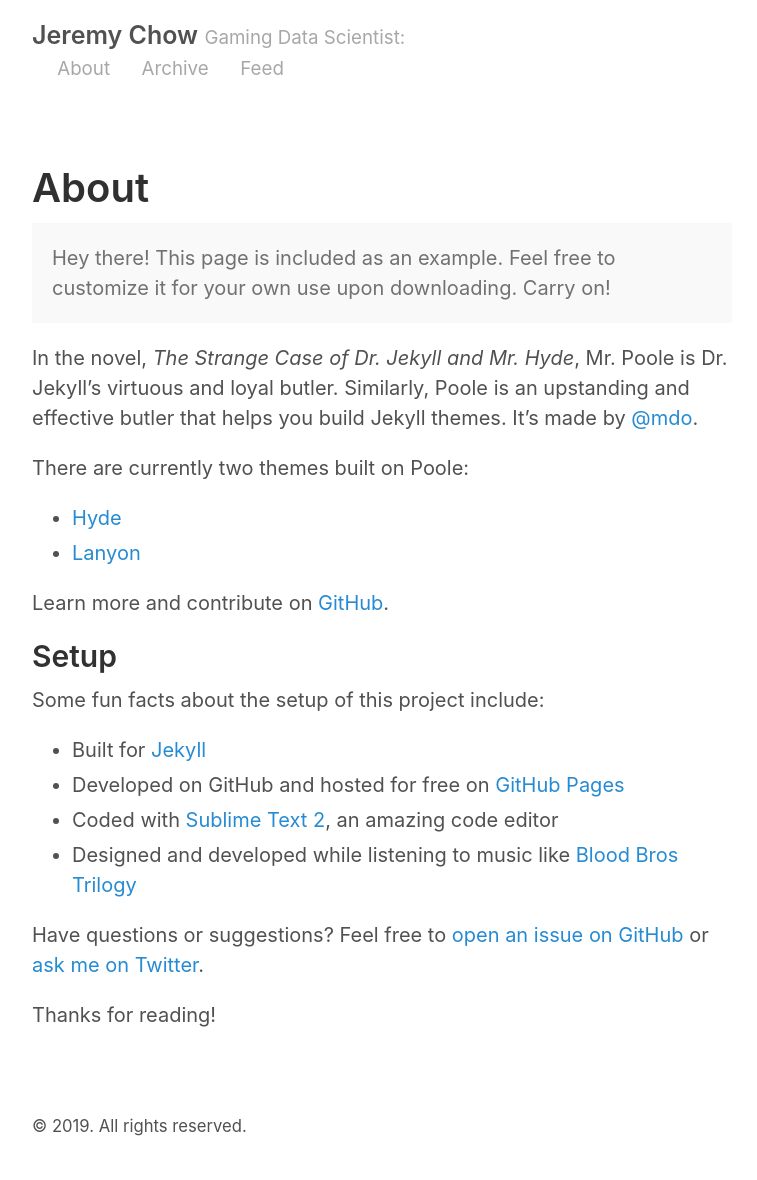
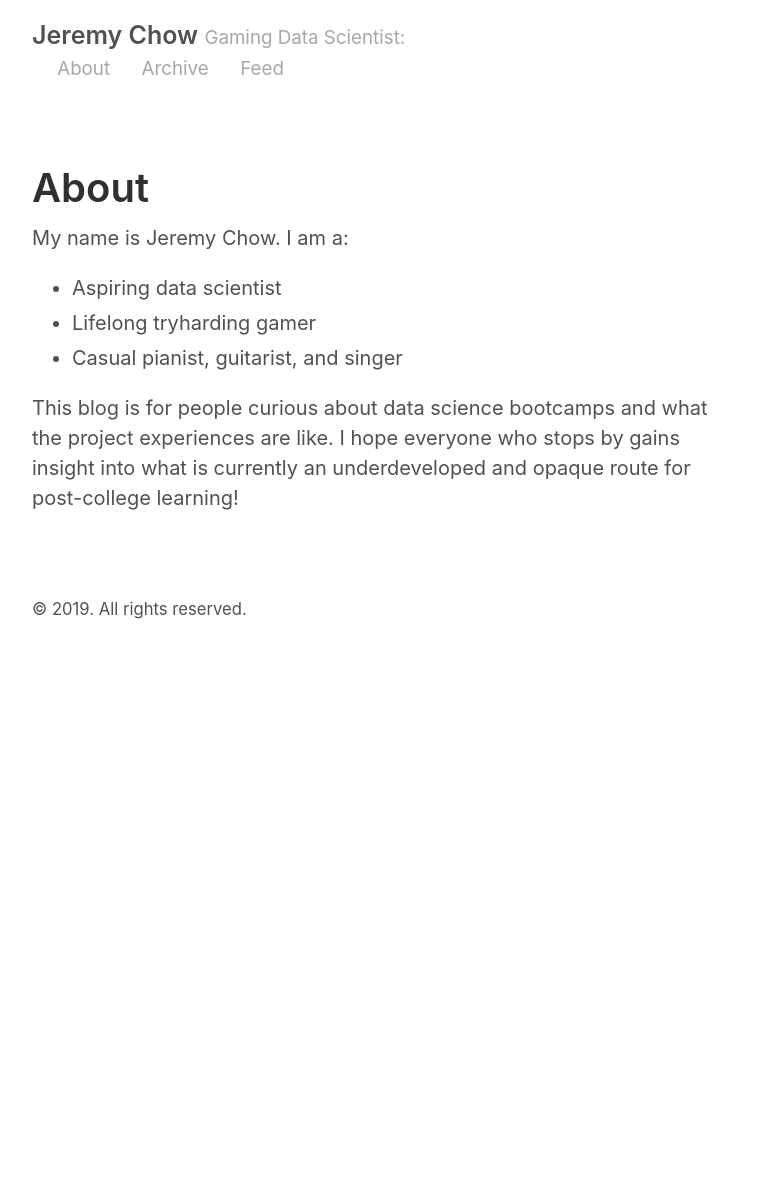
Before and after one commit to jeremyrchow/jeremychow_blogv1, a Jekyll site: the page built from about.md, in a window 1280 px wide. Shown: the whole page, without its empty margins (258-1015 px from the left). Built offline with Jekyll 4.4.1, drawn with Linux system fonts in a browser that asks for light colours; after the commit the page ends 900 px from its top, so only the background shows below that.

Commit message:
About edited

```diff
--- a/about.md
+++ b/about.md
@@ -3,28 +3,9 @@ layout: page
 title: About
 ---
 
-<p class="message">
-  Hey there! This page is included as an example. Feel free to customize it for your own use upon downloading. Carry on!
-</p>
+My name is Jeremy Chow. I am a:
+* Aspiring data scientist
+* Lifelong tryharding gamer
+* Casual pianist, guitarist, and singer
 
-In the novel, *The Strange Case of Dr. Jekyll and Mr. Hyde*, Mr. Poole is Dr. Jekyll's virtuous and loyal butler. Similarly, Poole is an upstanding and effective butler that helps you build Jekyll themes. It's made by [@mdo](https://twitter.com/mdo).
-
-There are currently two themes built on Poole:
-
-* [Hyde](http://hyde.getpoole.com)
-* [Lanyon](http://lanyon.getpoole.com)
-
-Learn more and contribute on [GitHub](https://github.com/poole).
-
-## Setup
-
-Some fun facts about the setup of this project include:
-
-* Built for [Jekyll](http://jekyllrb.com)
-* Developed on GitHub and hosted for free on [GitHub Pages](https://pages.github.com)
-* Coded with [Sublime Text 2](http://sublimetext.com), an amazing code editor
-* Designed and developed while listening to music like [Blood Bros Trilogy](https://soundcloud.com/maddecent/sets/blood-bros-series)
-
-Have questions or suggestions? Feel free to [open an issue on GitHub](https://github.com/poole/poole/issues/new) or [ask me on Twitter](https://twitter.com/mdo).
-
-Thanks for reading!
+This blog is for people curious about data science bootcamps and what the project experiences are like. I hope everyone who stops by gains insight into what is currently an underdeveloped and opaque route for post-college learning!
```
